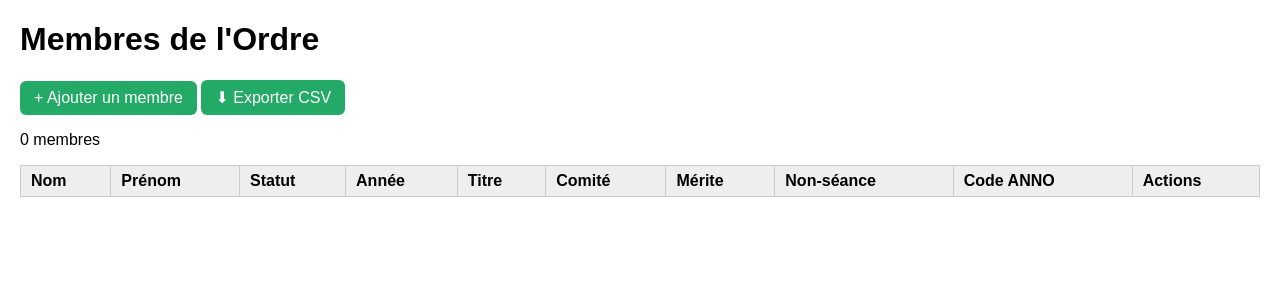
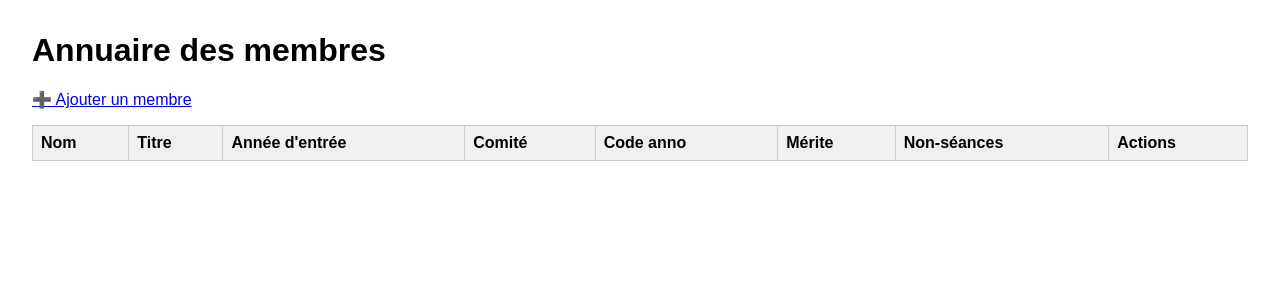
Before and after one commit to tobrasseur2000-create/cho, a Flask app: page / in a window 1280 px wide. Shown: the top 300 px of the page. Run offline with Flask 3, Linux system fonts and the light colour scheme; lists and menus that the app fills with data are empty.

Commit message:
Update index.html

```diff
--- a/templates/index.html
+++ b/templates/index.html
@@ -2,38 +2,42 @@
 <html lang="fr">
 <head>
     <meta charset="UTF-8">
-  <meta name="viewport" content="width=device-width, initial-scale=1">
-  <title>Membres — Ordre</title>
+    <title>CH-O Annuaire</title>
     <style>
-    body { font-family: sans-serif; margin: 20px; }
+        body { font-family: sans-serif; margin: 2rem; }
         table { border-collapse: collapse; width: 100%; }
-    th, td { border: 1px solid #ccc; padding: 6px 10px; text-align: left; }
-    th { background: #eee; }
-    .btn { display: inline-block; padding: 8px 14px; background: #2a6;
-           color: white; text-decoration: none; border-radius: 6px; }
+        th, td { border: 1px solid #ccc; padding: 0.5rem; text-align: left; }
+        th { background: #f0f0f0; }
     </style>
 </head>
 <body>
-  <h1>Membres de l'Ordre</h1>
-  <a class="btn" href="{{ url_for('ajouter') }}">+ Ajouter un membre</a>
-  <a class="btn" href="{{ url_for('export') }}">⬇ Exporter CSV</a>
-  <p>{{ membres|length }} membres</p>
+    <h1>Annuaire des membres</h1>
+    <p><a href="{{ url_for('ajouter') }}">➕ Ajouter un membre</a></p>
     <table>
-    <tr><th>Nom</th><th>Prénom</th><th>Statut</th><th>Année</th>
-        <th>Titre</th><th>Comité</th><th>Mérite</th>
-        <th>Non-séance</th><th>Code ANNO</th><th>Actions</th></tr>
+        <tr>
+            <th>Nom</th>
+            <th>Titre</th>
+            <th>Année d'entrée</th>
+            <th>Comité</th>
+            <th>Code anno</th>
+            <th>Mérite</th>
+            <th>Non-séances</th>
+            <th>Actions</th>
+        </tr>
         {% for m in membres %}
         <tr>
-      <td>{{ m.nom }}</td><td>{{ m.prenom }}</td><td>{{ m.statut }}</td>
-      <td>{{ m.annee_entree }}</td><td>{{ m.titre }}</td>
+            <td>{{ m.nom }}</td>
+            <td>{{ m.titre }}</td>
+            <td>{{ m.annee_entree }}</td>
             <td>{{ m.comite }}</td>
-      <td>{{ ({0: "non décoré(e)", 1: "membre", 2: "chevalier", 3: "officier",
-               4: "commandeur", 5: "praticien(ne) en chef"})[m.merite] }}</td>
-      <td>{{ m.non_seance }}</td><td><b>{{ m.code }}</b></td>
+            <td>{{ m.code_anno() }}</td>
+            <td>{{ m.merite }}</td>
+            <td>{{ m.non_seance }}</td>
             <td>
-        <a href="{{ url_for('modifier', mid=m.id) }}">✏️</a>
-        <a href="{{ url_for('supprimer', mid=m.id) }}"
-           onclick="return confirm('Supprimer ?')">🗑️</a>
+                <a href="{{ url_for('modifier', id=m.id) }}">✏️</a>
+                <form method="post" action="{{ url_for('supprimer', id=m.id) }}" style="display:inline">
+                    <button type="submit">🗑️</button>
+                </form>
             </td>
         </tr>
         {% endfor %}
```
Lines whose indentation alone changed are shown as unchanged.
